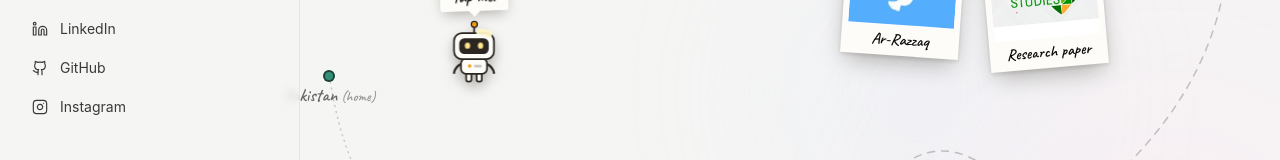
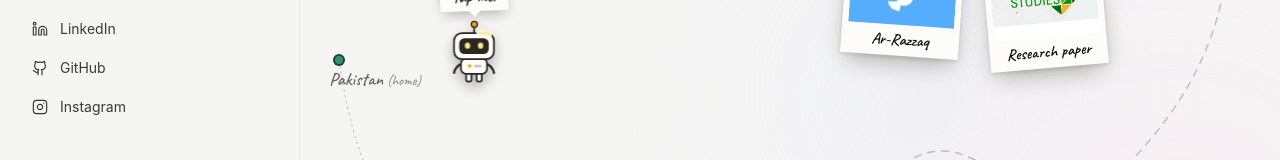
Before and after one commit to shehryaur/shehryarhassan-portfolio, a Next.js app: page / in a window 1280 px wide. Shown: the part 436-596 px from the top of the page. Built offline with nearby package versions, Linux system fonts and the light colour scheme.

Commit message:
Keep the Pakistan label clear of the sidebar
Co-Authored-By: Claude Opus 5.5 <noreply@anthropic.com>

```diff
--- a/components/FlightPath.tsx
+++ b/components/FlightPath.tsx
@@ -7,7 +7,7 @@
  * pins (HTML) and the path (SVG, non-uniformly scaled) line up at any size.
  */
 // Pakistan is where it started; the plane is parked at the current city (SF).
-const origin = { name: "Pakistan", note: "home", x: 3, y: 64 };
+const origin = { name: "Pakistan", note: "home", x: 4, y: 62 };
 
 const cities = [
   { name: "San Francisco", note: "now", x: 10, y: 82 },
@@ -17,7 +17,7 @@ const cities = [
 ];
 
 // Short trail into SF (where the plane came from), then the route ahead.
-const trail = "M 3 64 C 4 72, 6 79, 10 82";
+const trail = "M 4 62 C 5 71, 7 78, 10 82";
 const route = [
   "M 10 82",
   "C 22 96, 34 98, 45 92", // SF -> Tokyo
@@ -64,7 +64,8 @@ export default function FlightPath() {
       {/* Starting point: Pakistan */}
       <div className="absolute -translate-x-1/2 -translate-y-1/2" style={{ left: `${origin.x}%`, top: `${origin.y}%` }}>
         <span className="block h-3 w-3 rounded-full border-2 border-ink/60 bg-emerald-700/80" />
-        <span className="hand absolute left-1/2 top-4 -translate-x-1/2 whitespace-nowrap text-[18px] leading-none text-ink/60">
+        {/* Left-aligned so it never slides under the sidebar */}
+        <span className="hand absolute -left-1 top-4 whitespace-nowrap text-[18px] leading-none text-ink/60">
           {origin.name}
           <span className="ml-1 text-[14px] text-ink/40">({origin.note})</span>
         </span>
```
